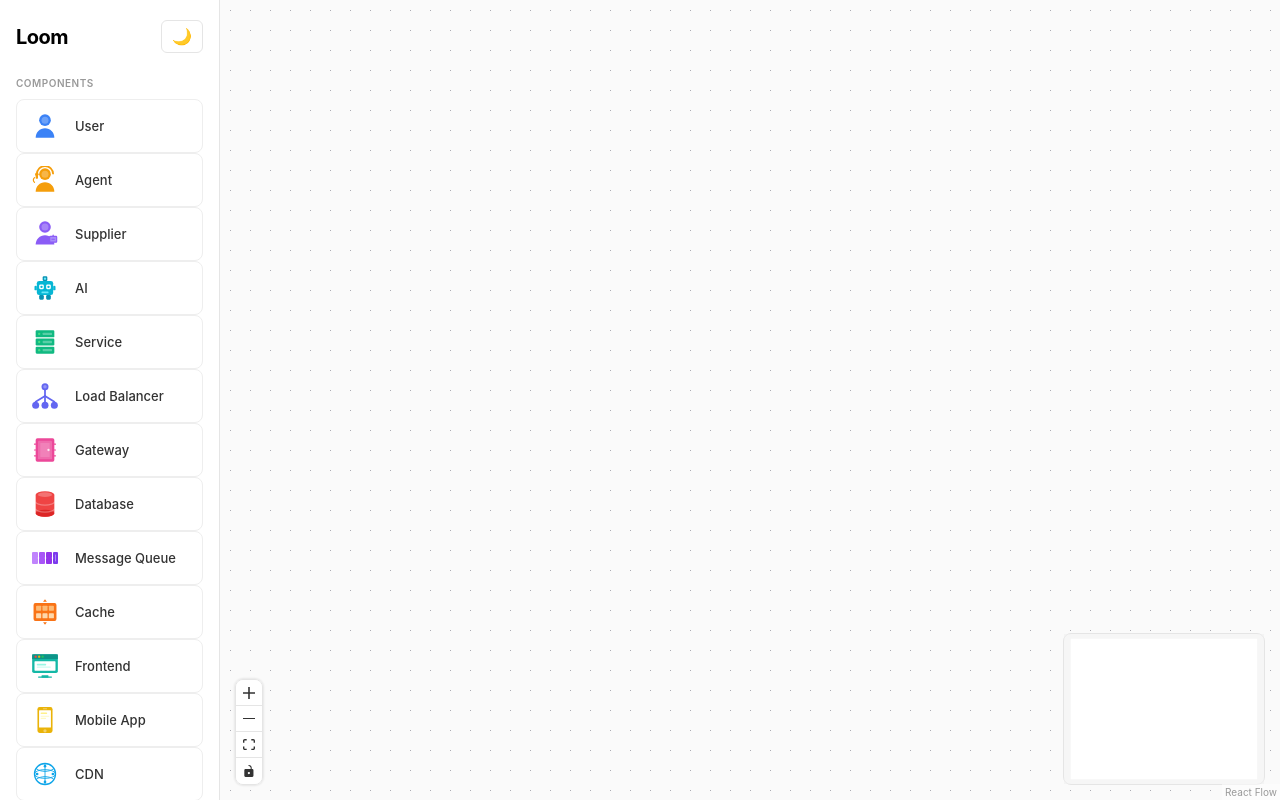
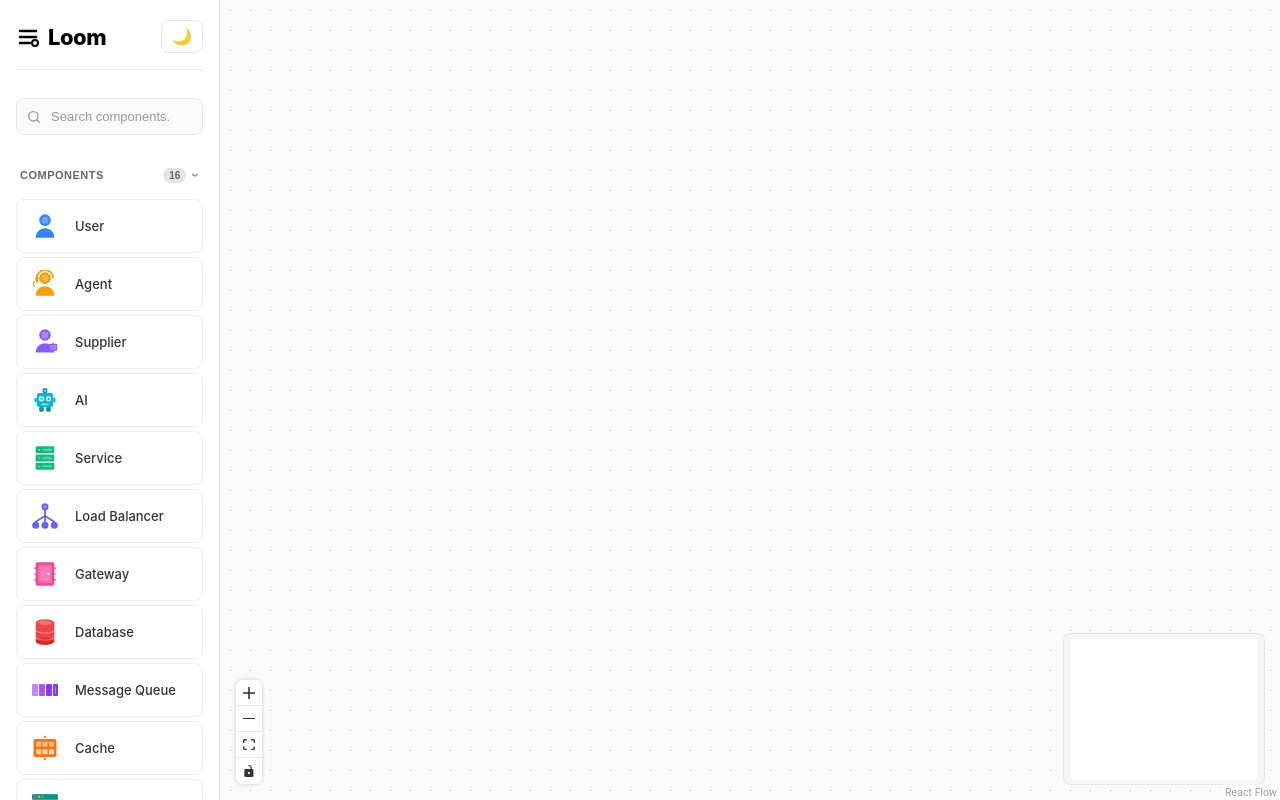
Before and after one commit to suryanox/loom, a React (Vite) app: page / in a window 1280 px wide. Built offline with nearby package versions, Linux system fonts and the light colour scheme.

Commit message:
add search

```diff
--- a/src/components/Toolbox.tsx
+++ b/src/components/Toolbox.tsx
@@ -1,3 +1,4 @@
+import { useState } from 'react';
 import { EDGE_TYPES, ARROW_TYPES, EdgeType, ArrowType } from '../types';
 import { NODE_CONFIGS } from '../nodeConfigs';
 import { ToolItem } from './ToolItem';
@@ -15,24 +16,75 @@
 }
 
 export function Toolbox({ onDragStart, selectedEdgeType, onEdgeTypeChange, selectedArrowType, onArrowTypeChange, darkMode, onDarkModeToggle }: ToolboxProps) {
+  const [search, setSearch] = useState('');
+  const [sectionsOpen, setSectionsOpen] = useState({ components: true, lines: true, arrows: true });
+
+  const filteredNodes = NODE_CONFIGS.filter((config) =>
+    config.label.toLowerCase().includes(search.toLowerCase())
+  );
+
+  const toggleSection = (section: 'components' | 'lines' | 'arrows') => {
+    setSectionsOpen((prev) => ({ ...prev, [section]: !prev[section] }));
+  };
+
   return (
     <div className="toolbox">
       <div className="toolbox-header">
-        <div className="toolbox-title">Loom</div>
-        <button className="dark-mode-toggle" onClick={onDarkModeToggle}>
+        <div className="toolbox-brand">
+          <svg className="toolbox-logo" viewBox="0 0 24 24" fill="none" xmlns="http://www.w3.org/2000/svg">
+            <path d="M4 6h16M4 12h16M4 18h10" stroke="currentColor" strokeWidth="2.5" strokeLinecap="round" />
+            <circle cx="19" cy="18" r="3" stroke="currentColor" strokeWidth="2" />
+          </svg>
+          <span className="toolbox-title">Loom</span>
+        </div>
+        <button className="dark-mode-toggle" onClick={onDarkModeToggle} title={darkMode ? 'Light mode' : 'Dark mode'}>
           {darkMode ? '☀️' : '🌙'}
         </button>
       </div>
 
-      <div className="toolbox-section">
-        <div className="toolbox-section-title">Components</div>
-        {NODE_CONFIGS.map((config) => (
-          <ToolItem key={config.type} config={config} onDragStart={onDragStart} />
-        ))}
+      <div className="toolbox-search">
+        <svg className="search-icon" viewBox="0 0 24 24" fill="none" xmlns="http://www.w3.org/2000/svg">
+          <circle cx="11" cy="11" r="7" stroke="currentColor" strokeWidth="2" />
+          <path d="M16 16l4 4" stroke="currentColor" strokeWidth="2" strokeLinecap="round" />
+        </svg>
+        <input
+          type="text"
+          placeholder="Search components..."
+          value={search}
+          onChange={(e) => setSearch(e.target.value)}
+          className="search-input"
+        />
+        {search && (
+          <button className="search-clear" onClick={() => setSearch('')}>×</button>
+        )}
       </div>
 
       <div className="toolbox-section">
-        <div className="toolbox-section-title">Line Style</div>
+        <button className="toolbox-section-header" onClick={() => toggleSection('components')}>
+          <span className="toolbox-section-title">Components</span>
+          <span className="toolbox-section-badge">{filteredNodes.length}</span>
+          <span className={`toolbox-section-chevron ${sectionsOpen.components ? 'open' : ''}`}>›</span>
+        </button>
+        {sectionsOpen.components && (
+          <div className="toolbox-section-content">
+            {filteredNodes.length > 0 ? (
+              filteredNodes.map((config) => (
+                <ToolItem key={config.type} config={config} onDragStart={onDragStart} />
+              ))
+            ) : (
+              <div className="toolbox-empty">No components found</div>
+            )}
+          </div>
+        )}
+      </div>
+
+      <div className="toolbox-section">
+        <button className="toolbox-section-header" onClick={() => toggleSection('lines')}>
+          <span className="toolbox-section-title">Line Style</span>
+          <span className={`toolbox-section-chevron ${sectionsOpen.lines ? 'open' : ''}`}>›</span>
+        </button>
+        {sectionsOpen.lines && (
+          <div className="toolbox-section-content">
             {EDGE_TYPES.map((edge) => (
               <LineTypeItem
                 key={edge.type}
@@ -43,9 +95,16 @@
               />
             ))}
           </div>
+        )}
+      </div>
 
       <div className="toolbox-section">
-        <div className="toolbox-section-title">Arrows</div>
+        <button className="toolbox-section-header" onClick={() => toggleSection('arrows')}>
+          <span className="toolbox-section-title">Arrows</span>
+          <span className={`toolbox-section-chevron ${sectionsOpen.arrows ? 'open' : ''}`}>›</span>
+        </button>
+        {sectionsOpen.arrows && (
+          <div className="toolbox-section-content">
             {ARROW_TYPES.map((arrow) => (
               <ArrowTypeItem
                 key={arrow.type}
@@ -56,6 +115,12 @@
               />
             ))}
           </div>
+        )}
+      </div>
+
+      <div className="toolbox-footer">
+        <span className="toolbox-hint">Drag components to canvas</span>
+      </div>
     </div>
   );
 }
--- a/src/index.css
+++ b/src/index.css
@@ -32,20 +32,34 @@
   display: flex;
   align-items: center;
   justify-content: space-between;
-  margin-bottom: 16px;
+  margin-bottom: 20px;
+  padding-bottom: 16px;
+  border-bottom: 1px solid #e5e5e5;
+}
+
+.toolbox-brand {
+  display: flex;
+  align-items: center;
+  gap: 8px;
+}
+
+.toolbox-logo {
+  width: 24px;
+  height: 24px;
+  color: #000;
 }
 
 .toolbox-title {
   color: #000;
-  font-size: 20px;
-  font-weight: 700;
+  font-size: 22px;
+  font-weight: 800;
   letter-spacing: -0.5px;
 }
 
 .dark-mode-toggle {
   background: transparent;
   border: 1px solid #e5e5e5;
-  border-radius: 6px;
+  border-radius: 8px;
   padding: 6px 10px;
   cursor: pointer;
   font-size: 16px;
@@ -56,17 +70,141 @@
   background: #f5f5f5;
 }
 
+.toolbox-search {
+  position: relative;
+  margin-bottom: 16px;
+}
+
+.search-icon {
+  position: absolute;
+  left: 10px;
+  top: 50%;
+  transform: translateY(-50%);
+  width: 16px;
+  height: 16px;
+  color: #999;
+  pointer-events: none;
+}
+
+.search-input {
+  width: 100%;
+  padding: 10px 32px 10px 34px;
+  border: 1px solid #e5e5e5;
+  border-radius: 8px;
+  font-size: 13px;
+  background: #fafafa;
+  color: #333;
+  outline: none;
+  transition: all 0.15s ease;
+}
+
+.search-input::placeholder {
+  color: #999;
+}
+
+.search-input:focus {
+  border-color: #333;
+  background: #fff;
+}
+
+.search-clear {
+  position: absolute;
+  right: 8px;
+  top: 50%;
+  transform: translateY(-50%);
+  background: #ddd;
+  border: none;
+  border-radius: 50%;
+  width: 18px;
+  height: 18px;
+  font-size: 14px;
+  line-height: 1;
+  color: #666;
+  cursor: pointer;
+  display: flex;
+  align-items: center;
+  justify-content: center;
+}
+
+.search-clear:hover {
+  background: #ccc;
+}
+
 .toolbox-section {
-  margin-bottom: 20px;
+  margin-bottom: 8px;
+}
+
+.toolbox-section-header {
+  display: flex;
+  align-items: center;
+  gap: 8px;
+  width: 100%;
+  padding: 8px 4px;
+  background: transparent;
+  border: none;
+  cursor: pointer;
+  text-align: left;
+}
+
+.toolbox-section-header:hover {
+  background: #f5f5f5;
+  border-radius: 6px;
 }
 
 .toolbox-section-title {
-  color: #999;
+  color: #666;
+  font-size: 11px;
+  font-weight: 600;
+  text-transform: uppercase;
+  letter-spacing: 0.5px;
+  flex: 1;
+}
+
+.toolbox-section-badge {
+  background: #e5e5e5;
+  color: #666;
   font-size: 10px;
   font-weight: 600;
-  margin-bottom: 10px;
-  text-transform: uppercase;
-  letter-spacing: 0.5px;
+  padding: 2px 6px;
+  border-radius: 10px;
+}
+
+.toolbox-section-chevron {
+  color: #999;
+  font-size: 14px;
+  font-weight: 600;
+  transition: transform 0.2s ease;
+}
+
+.toolbox-section-chevron.open {
+  transform: rotate(90deg);
+}
+
+.toolbox-section-content {
+  display: flex;
+  flex-direction: column;
+  gap: 4px;
+  padding-top: 8px;
+}
+
+.toolbox-empty {
+  color: #999;
+  font-size: 12px;
+  text-align: center;
+  padding: 20px 10px;
+}
+
+.toolbox-footer {
+  margin-top: auto;
+  padding-top: 16px;
+  border-top: 1px solid #e5e5e5;
+}
+
+.toolbox-hint {
+  color: #999;
+  font-size: 11px;
+  display: block;
+  text-align: center;
 }
 
 .tool-item {
@@ -334,6 +472,14 @@
   border-right-color: #333;
 }
 
+.dark .toolbox-header {
+  border-bottom-color: #333;
+}
+
+.dark .toolbox-logo {
+  color: #fff;
+}
+
 .dark .toolbox-title {
   color: #fff;
 }
@@ -346,7 +492,60 @@
   background: #333;
 }
 
+.dark .search-input {
+  background: #222;
+  border-color: #333;
+  color: #eee;
+}
+
+.dark .search-input::placeholder {
+  color: #666;
+}
+
+.dark .search-input:focus {
+  border-color: #666;
+  background: #2a2a2a;
+}
+
+.dark .search-icon {
+  color: #666;
+}
+
+.dark .search-clear {
+  background: #444;
+  color: #999;
+}
+
+.dark .search-clear:hover {
+  background: #555;
+}
+
+.dark .toolbox-section-header:hover {
+  background: #222;
+}
+
 .dark .toolbox-section-title {
+  color: #888;
+}
+
+.dark .toolbox-section-badge {
+  background: #333;
+  color: #999;
+}
+
+.dark .toolbox-section-chevron {
+  color: #666;
+}
+
+.dark .toolbox-empty {
+  color: #666;
+}
+
+.dark .toolbox-footer {
+  border-top-color: #333;
+}
+
+.dark .toolbox-hint {
   color: #666;
 }
 
```
Lines whose indentation alone changed are shown as unchanged.
